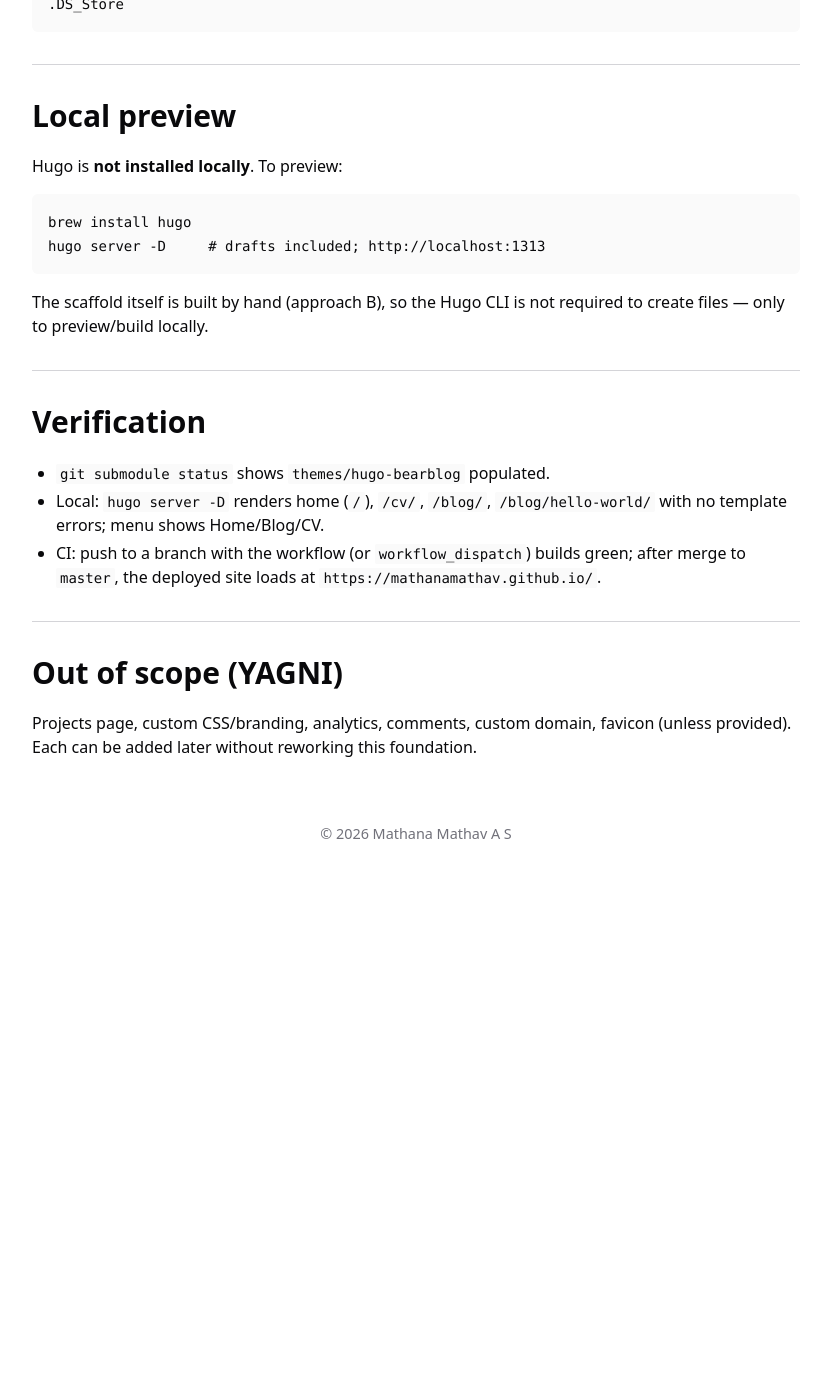
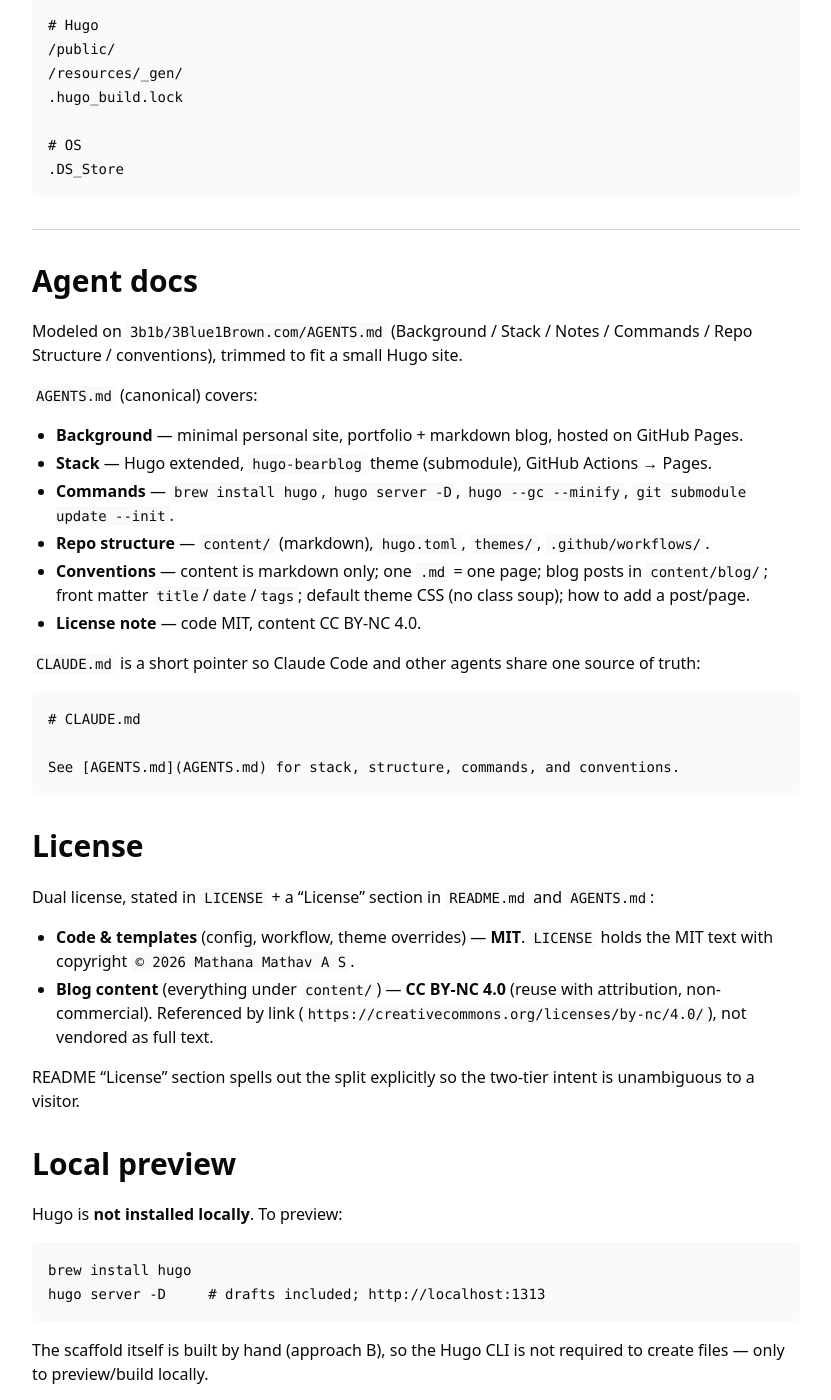
Before and after one commit to mathanamathav/mathanamathav.github.io, a Jekyll site: the page built from docs/superpowers/specs/2026-06-14-hugo-bearblog-migration-design.md, in a window 1280 px wide and 1400 px high, scrolled down 5937 px. Shown: the whole window, without its empty margins (224-1055 px from the left). Built offline with Jekyll 4.4.1, drawn with Linux system fonts in a browser that asks for light colours; our own code applies the rules of GitHub Pages for plain Markdown files; before the commit the page ends 6814 px from its top, so only the background shows below that; some of the changed text lies outside the part shown.

Commit message:
docs: add AGENTS.md, CLAUDE.md, and dual-license to migration spec
Co-Authored-By: Claude Opus 4.8 (1M context) <noreply@anthropic.com>

````diff
--- a/docs/superpowers/specs/2026-06-14-hugo-bearblog-migration-design.md
+++ b/docs/superpowers/specs/2026-06-14-hugo-bearblog-migration-design.md
@@ -22,6 +22,8 @@
 | Projects | Dropped — no projects page/section |
 | Deploy branch | `master` (work happens on `dev`; ship via PR `dev` → `master`) |
 | Custom CSS | None for now (no `custom_head.html`) |
+| Agent docs | `AGENTS.md` canonical (3b1b-style, fit to Hugo); `CLAUDE.md` = pointer to it |
+| License | Dual — MIT for code/templates, CC BY-NC 4.0 for blog content under `content/` |
 
 ---
 
@@ -32,6 +34,9 @@
 ├── .github/workflows/hugo.yaml
 ├── .gitignore                      # rewritten for Hugo
 ├── README.md                       # rewritten for Hugo
+├── AGENTS.md                       # canonical agent guide
+├── CLAUDE.md                       # pointer → AGENTS.md
+├── LICENSE                         # MIT (code)
 ├── hugo.toml                       # site config
 ├── content/
 │   ├── _index.md                   # home — short intro
@@ -217,6 +222,33 @@ GitHub repo → **Settings → Pages → Source = GitHub Actions**. Required bef
 
 ---
 
+## Agent docs
+
+Modeled on `3b1b/3Blue1Brown.com/AGENTS.md` (Background / Stack / Notes / Commands / Repo Structure / conventions), trimmed to fit a small Hugo site.
+
+`AGENTS.md` (canonical) covers:
+- **Background** — minimal personal site, portfolio + markdown blog, hosted on GitHub Pages.
+- **Stack** — Hugo extended, `hugo-bearblog` theme (submodule), GitHub Actions → Pages.
+- **Commands** — `brew install hugo`, `hugo server -D`, `hugo --gc --minify`, `git submodule update --init`.
+- **Repo structure** — `content/` (markdown), `hugo.toml`, `themes/`, `.github/workflows/`.
+- **Conventions** — content is markdown only; one `.md` = one page; blog posts in `content/blog/`; front matter `title`/`date`/`tags`; default theme CSS (no class soup); how to add a post/page.
+- **License note** — code MIT, content CC BY-NC 4.0.
+
+`CLAUDE.md` is a short pointer so Claude Code and other agents share one source of truth:
+```markdown
+# CLAUDE.md
+
+See [AGENTS.md](AGENTS.md) for stack, structure, commands, and conventions.
+```
+
+## License
+
+Dual license, stated in `LICENSE` + a "License" section in `README.md` and `AGENTS.md`:
+- **Code & templates** (config, workflow, theme overrides) — **MIT**. `LICENSE` holds the MIT text with copyright `© 2026 Mathana Mathav A S`.
+- **Blog content** (everything under `content/`) — **CC BY-NC 4.0** (reuse with attribution, non-commercial). Referenced by link (`https://creativecommons.org/licenses/by-nc/4.0/`), not vendored as full text.
+
+README "License" section spells out the split explicitly so the two-tier intent is unambiguous to a visitor.
+
 ## Local preview
 
 Hugo is **not installed locally**. To preview:
````
